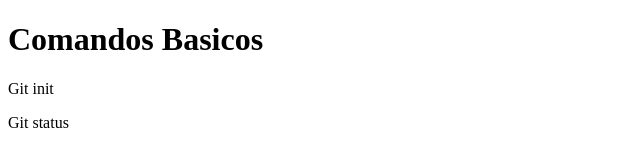
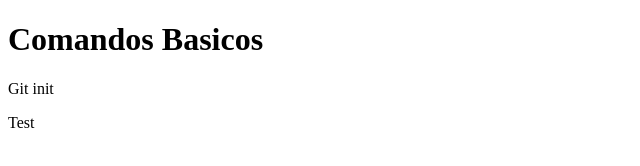
Before and after one commit to roncon06/Comandos_Git, a plain HTML site: page index.html in a window 1280 px wide. Shown: the full height of the page, 0-640 px from the left. Drawn offline with Linux system fonts and the light colour scheme.

```diff
--- a/index.html
+++ b/index.html
@@ -8,6 +8,6 @@
 <body>
     <h1> Comandos Basicos</h1>
     <p>Git init</p>
-    <p>Git status</p>
+    <p>Test</p>
 </body>
 </html>
```
